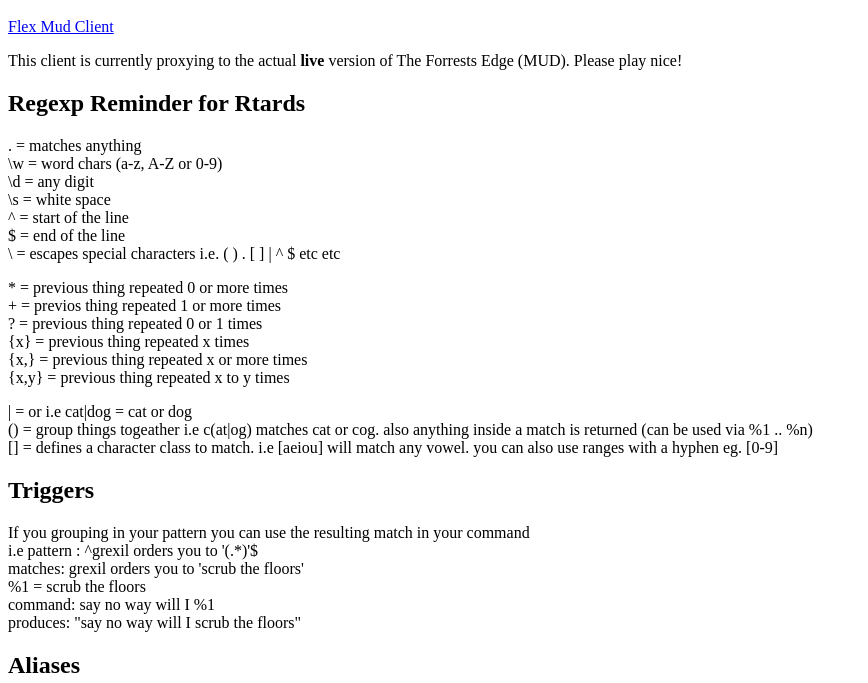
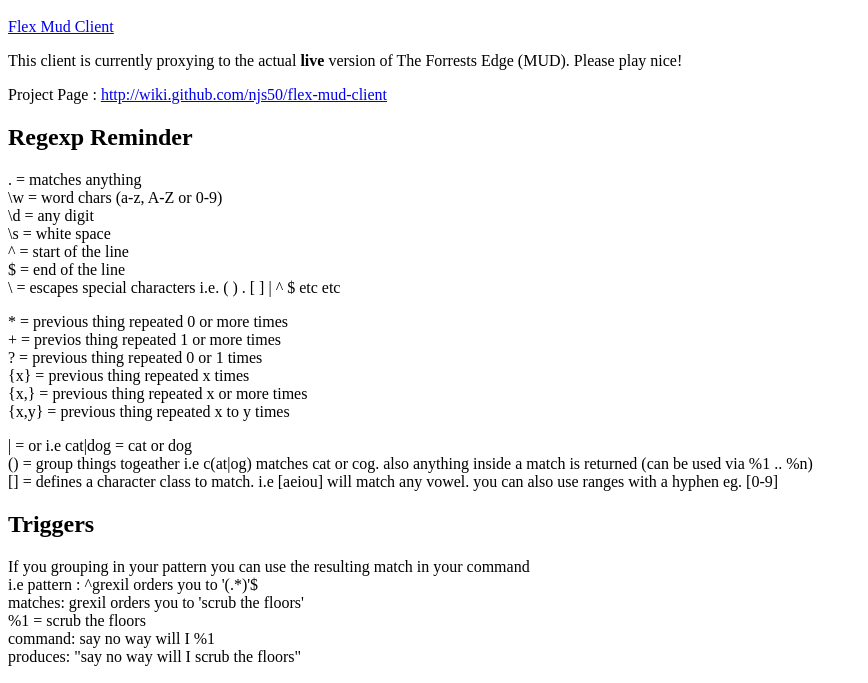
Before and after one commit to njs50/flex-mud-client, a plain HTML site: page index.html in a window 1280 px wide. Shown: the part 48-731 px from the top of the page, without its empty margins (0-868 px from the left). Drawn offline with Linux system fonts and the light colour scheme.

```diff
--- a/index.html
+++ b/index.html
@@ -8,7 +8,11 @@
 	This client is currently proxying to the actual <b>live</b> version of The Forrests Edge (MUD). Please play nice!
 </p>
 
-<h2>Regexp Reminder for Rtards</h2>
+<p>
+	Project Page : <a href="http://wiki.github.com/njs50/flex-mud-client">http://wiki.github.com/njs50/flex-mud-client</a>
+</p>
+
+<h2>Regexp Reminder</h2>
 
 <p>
 . = matches anything<br>
```
Also changed, not shown: 5 other files.
